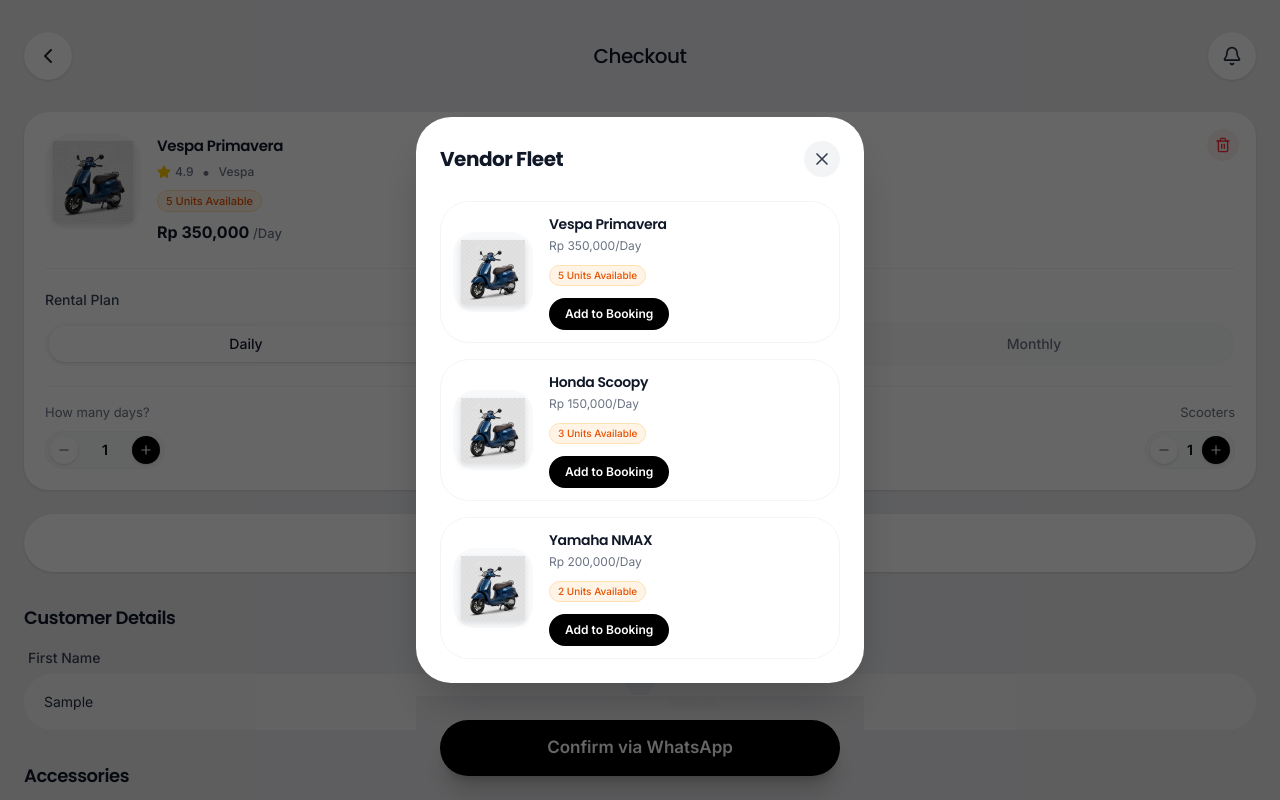
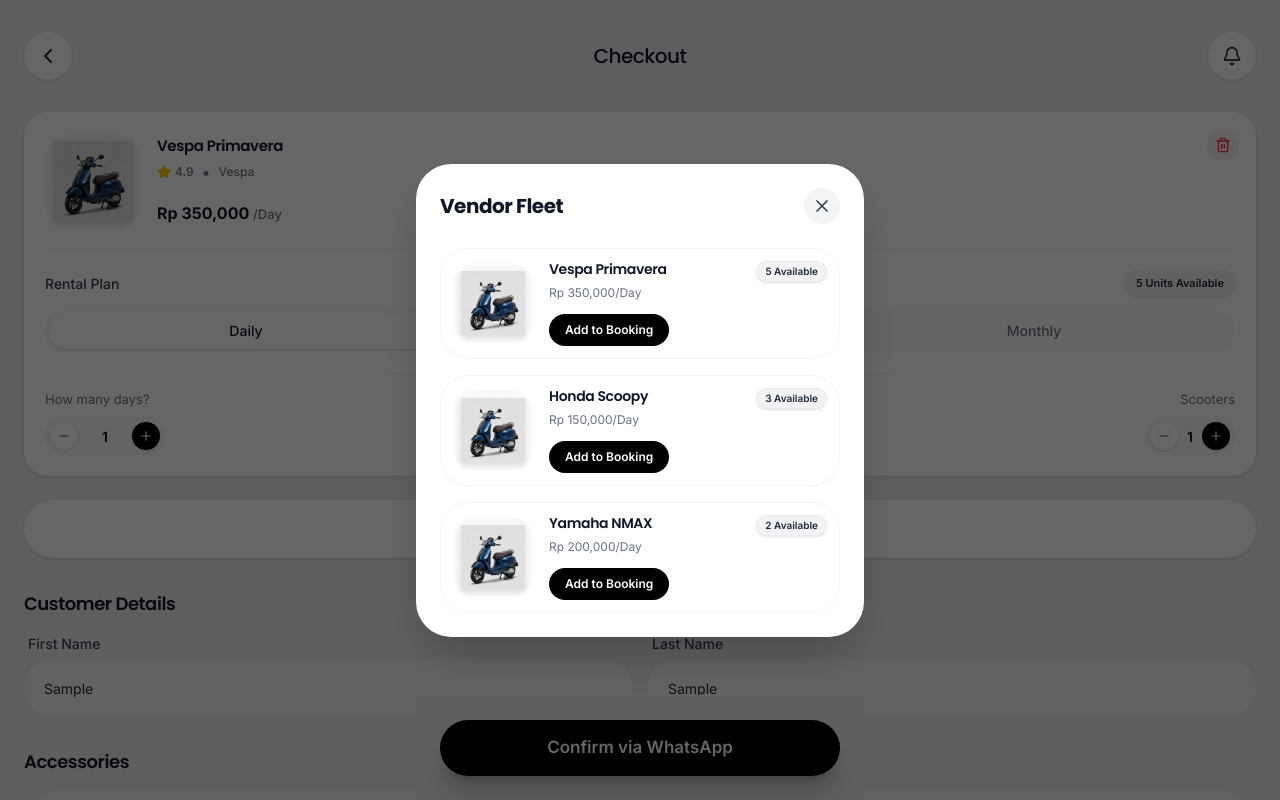
Before and after one commit to thebikerentalbali/thebikerentalbalinew, a Next.js app: page /checkout in a window 1280 px wide. Both pictures are taken after typing "Sample", "Sample" into the empty fields and a click on the button "Add scooter". Shown: the top 800 px of the page. Built offline with nearby package versions, Linux system fonts and the light colour scheme.

Commit message:
style: move availability to rental plan title and use glass transparent style

```diff
--- a/src/app/checkout/page.tsx
+++ b/src/app/checkout/page.tsx
@@ -136,18 +136,11 @@
                 </div>
                 <div className="flex flex-col flex-1 py-1">
                   <h3 className="font-semibold text-gray-900 text-[15px] leading-tight mb-1">{item.name}</h3>
-                  <div className="flex flex-col gap-1.5 mb-2">
-                    <div className="flex items-center gap-1 text-gray-500">
-                      <Star className="w-3.5 h-3.5 fill-yellow-400 text-yellow-400 shrink-0" />
-                      <span className="text-[12px] font-medium">{item.rating}</span>
-                      <span className="mx-1">•</span>
-                      <span className="text-[12px] font-medium">{item.brand}</span>
-                    </div>
-                    <div className="flex items-start">
-                      <span className="inline-flex items-center px-2 py-0.5 rounded-md text-[11px] font-medium bg-[#FFF4E5] text-[#E65100] border border-[#FFE0B2]">
-                        {item.available} Units Available
-                      </span>
-                    </div>
+                  <div className="flex items-center gap-1 text-gray-500 mb-2">
+                    <Star className="w-3.5 h-3.5 fill-yellow-400 text-yellow-400 shrink-0" />
+                    <span className="text-[12px] font-medium">{item.rating}</span>
+                    <span className="mx-1">•</span>
+                    <span className="text-[12px] font-medium">{item.brand}</span>
                   </div>
 
                   <div className="flex items-end justify-between mt-auto">
@@ -162,7 +155,12 @@
               <div className="border-t border-gray-100 pt-5 space-y-5">
                 {/* Duration Mode Selection */}
                 <div>
-                  <label className="block text-[14px] text-gray-700 font-medium mb-3">Rental Plan</label>
+                  <div className="flex items-center justify-between mb-3">
+                    <label className="text-[14px] text-gray-700 font-medium">Rental Plan</label>
+                    <span className="inline-flex items-center px-2.5 py-1 rounded-full text-[11px] font-semibold text-gray-800 bg-[#EBECEF]/60 backdrop-blur-md border border-gray-200/60 shadow-sm">
+                      {item.available} Units Available
+                    </span>
+                  </div>
                   <div className="flex bg-gray-50 rounded-xl p-1">
                     <button
                       onClick={() => updateDurationMode(item.id, "daily")}
@@ -394,13 +392,13 @@
                     <img src={scooter.img} alt={scooter.name} className="w-full h-full object-contain drop-shadow-md" />
                   </div>
                   <div className="flex-1">
-                    <h3 className="font-semibold text-gray-900 text-[14px] mb-0.5">{scooter.name}</h3>
-                    <p className="text-[12px] text-gray-500 mb-1.5">Rp {scooter.daily.toLocaleString()}/Day</p>
-                    <div className="mb-3">
-                      <span className="inline-flex items-center px-2 py-0.5 rounded-md text-[10px] font-medium bg-[#FFF4E5] text-[#E65100] border border-[#FFE0B2]">
-                        {scooter.available} Units Available
+                    <div className="flex items-start justify-between gap-2 mb-0.5">
+                      <h3 className="font-semibold text-gray-900 text-[14px] leading-tight">{scooter.name}</h3>
+                      <span className="inline-flex items-center px-2 py-0.5 rounded-full text-[10px] font-semibold text-gray-800 bg-[#EBECEF]/60 backdrop-blur-md border border-gray-200/60 shadow-sm whitespace-nowrap">
+                        {scooter.available} Available
                       </span>
                     </div>
+                    <p className="text-[12px] text-gray-500 mb-3">Rp {scooter.daily.toLocaleString()}/Day</p>
                     <button
                       onClick={() => addToCart(scooter)}
                       className="text-xs font-semibold bg-black text-white px-4 py-2 rounded-full hover:bg-gray-800 transition-colors"
```
